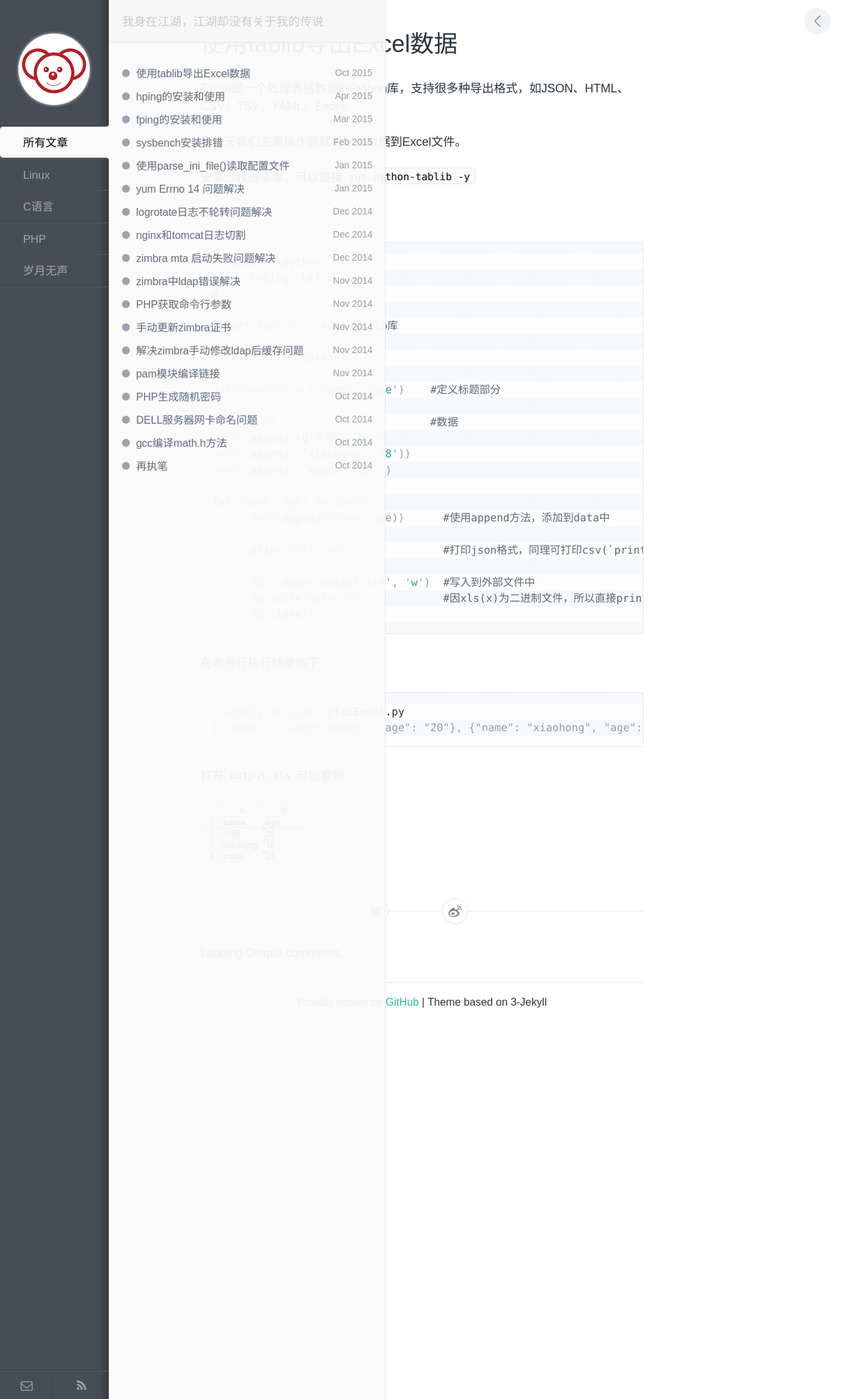
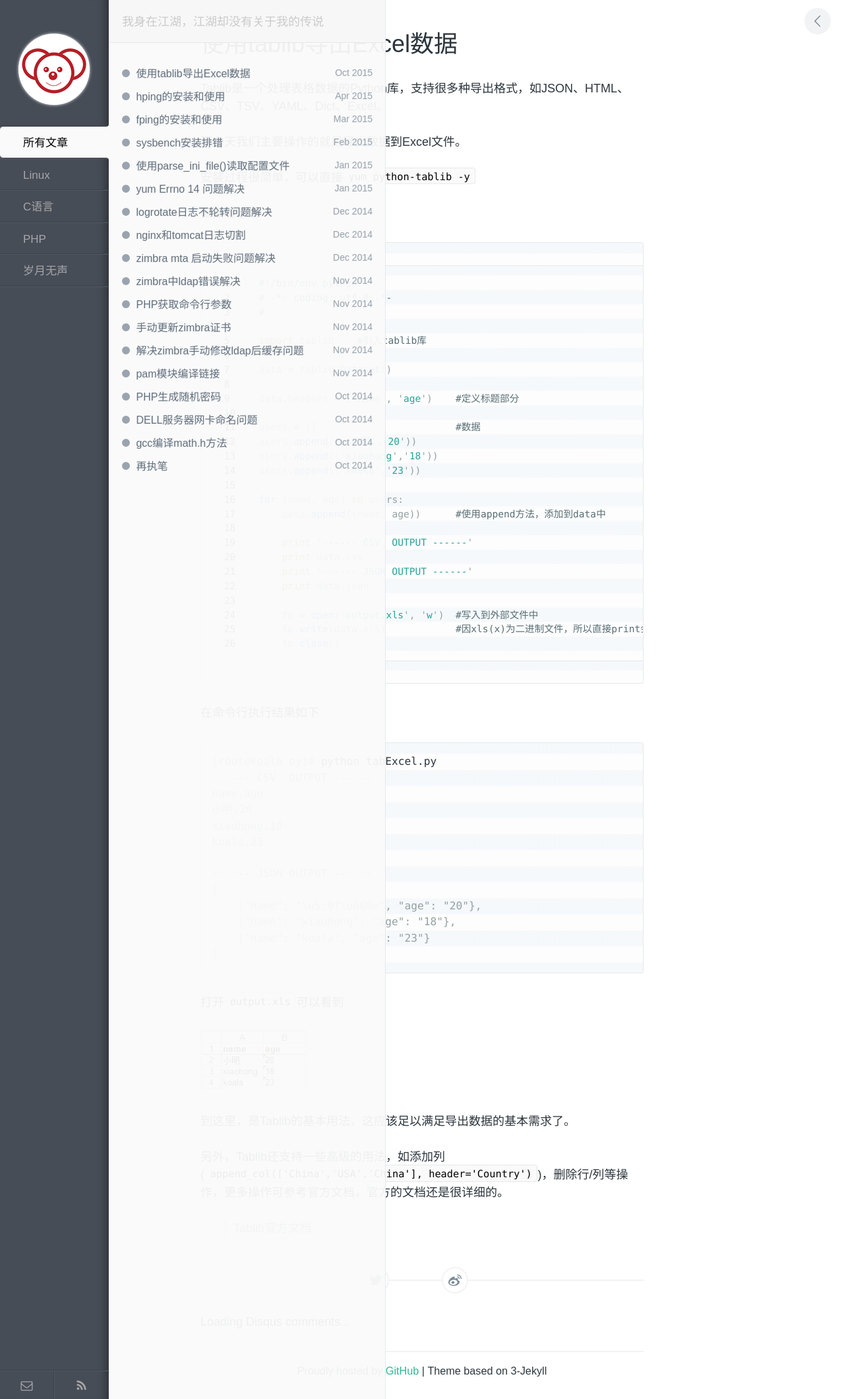
Before and after one commit to koalaxiaot/koalaxiaot.github.com, a Jekyll site: the page built from _posts/2015-10-29-python-tablib-usage.md, in a window 1280 px wide. Shown: the whole page at 66% size. Built offline with Jekyll 4.4.1, drawn with Linux system fonts in a browser that asks for light colours; comment, search, counter and statistics services are not loaded.

Commit message:
add article

```diff
--- a/_posts/2015-10-29-python-tablib-usage.md
+++ b/_posts/2015-10-29-python-tablib-usage.md
@@ -4,7 +4,7 @@ title: 使用tablib导出Excel数据
 tag: Python
 ---
 
-Tablib是一个处理表格数据的Python库，支持很多种导出格式，如JSON、HTML、CSV、TSV、YAML、Excel。
+Tablib是一个处理表格数据的Python库，支持很多种导出格式，如JSON、HTML、CSV、TSV、YAML、Dict、Excel。
 
 而今天我们主要操作的就是导出数据到Excel文件。
 
@@ -12,7 +12,7 @@ Tablib是一个处理表格数据的Python库，支持很多种导出格式，
 
 直接看示例：
 
-{% highlight python %}
+{% highlight python linenos %}
 #!/bin/env python
 # -*- coding: utf-8 -*-
 #
@@ -29,23 +29,42 @@ users.append(('xiaohong','18'))
 users.append(('koala','23'))
 
 for (name, age) in users:
-	  data.append((name, age))      #使用append方法，添加到data中
+	data.append((name, age))      #使用append方法，添加到data中
 
-	  print data.json               #打印json格式，同理可打印csv(`print data.csv`)等格式
+	print '------ CSV  OUTPUT ------'
+	print data.csv
+	print '------ JSON OUTPUT ------'
+	print data.json
 
-	  fp = open('output.xls', 'w')  #写入到外部文件中
-	  fp.write(data.xls)            #因xls(x)为二进制文件，所以直接print会是乱码
-	  fp.close()
+	fp = open('output.xls', 'w')  #写入到外部文件中
+	fp.write(data.xls)            #因xls(x)为二进制文件，所以直接print会是乱码
+	fp.close()
 {% endhighlight %}
 
 在命令行执行结果如下
 
+{% highlight shell-session %}
+[root@koala py]# python tabExcel.py
+------ CSV  OUTPUT ------
+name,age
+小明,20
+xiaohong,18
+koala,23
 
-{% highlight shell-session %}
-[root@lyra1 py]# ./tabExcel.py
-[{"name": "\u5c0f\u660e", "age": "20"}, {"name": "xiaohong", "age": "18"}, {"name": "koala", "age": "23"}]
+------ JSON OUTPUT ------
+[
+	{"name": "\u5c0f\u660e", "age": "20"},
+	{"name": "xiaohong", "age": "18"},
+	{"name": "koala", "age": "23"}
+]
 {% endhighlight %}
 
 打开`output.xls`可以看到
 
 ![output.xls](/uploads/images/2015-10-29-excel.png)
+
+到这里，是Tablib的基本用法，这应该足以满足导出数据的基本需求了。
+
+另外，Tablib还支持一些高级的用法，如添加列(`append_col(['China','USA','China'], header='Country')`)，删除行/列等操作，更多操作可参考官方文档，官方的文档还是很详细的。
+
+> [Tablib官方文档](http://docs.python-tablib.org/en/latest/){:target="_blank"}
```
